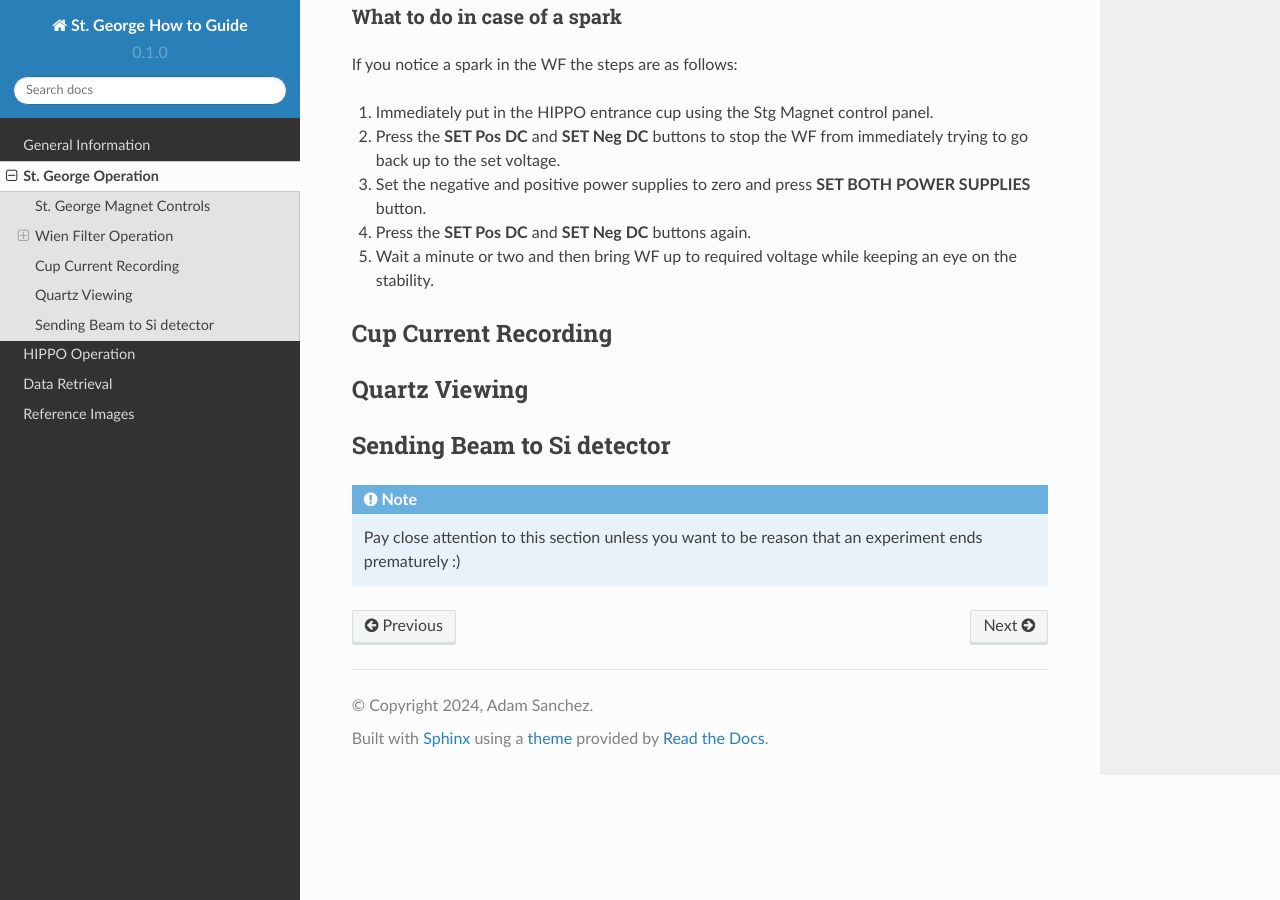
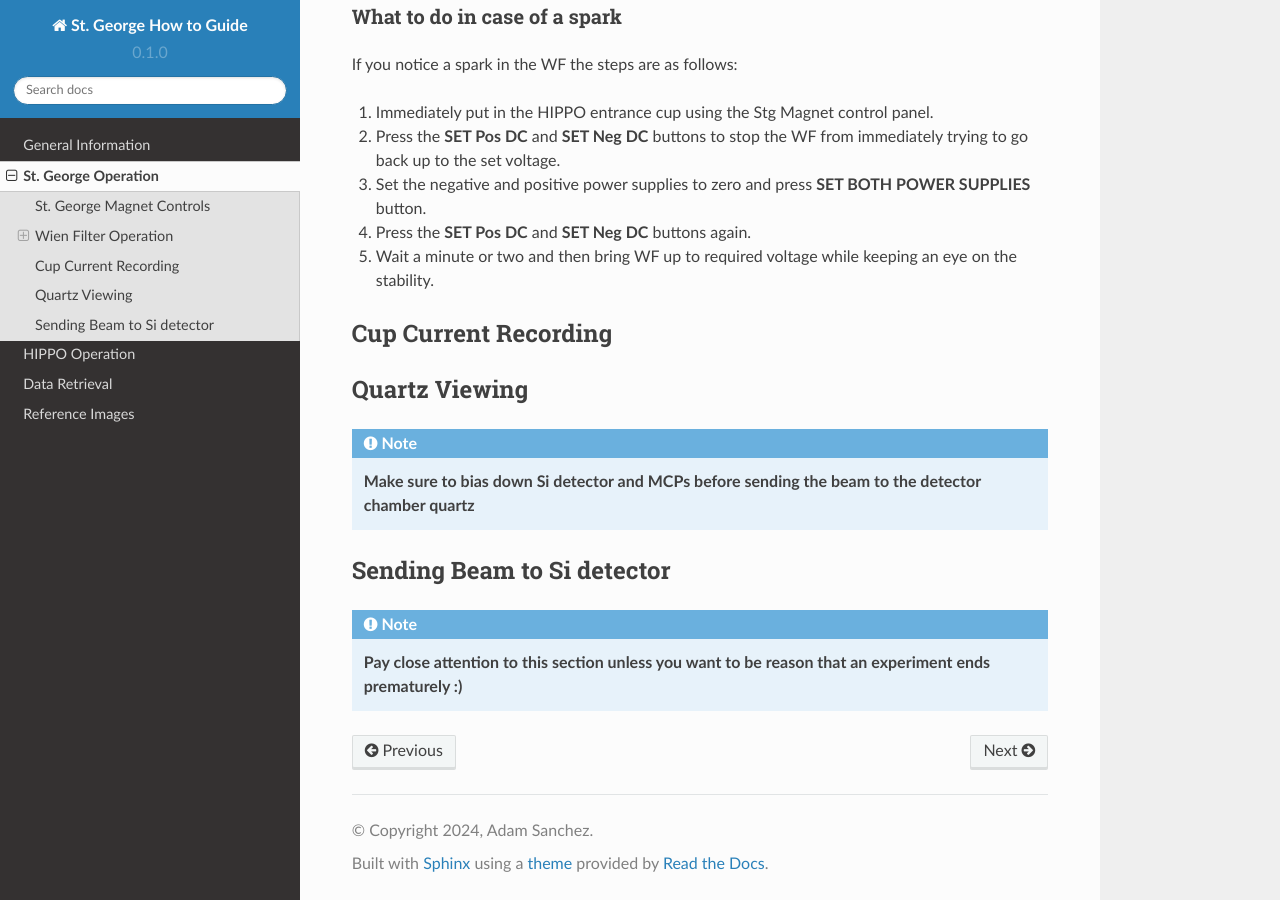
Before and after one commit to asanch25/StG-How-To, a Sphinx documentation site: the page built from docs/source/stgoperation.rst, in a window 1280 px wide and 900 px high, scrolled down 779 px. Built offline with Sphinx 7.4.7 and the Read the Docs theme 2.0.0, drawn with Linux system fonts in a browser that asks for light colours; pages that are not in the unit, such as notebooks, are missing from menus.

Commit message:
Update stgoperation.rst

```diff
--- a/docs/source/stgoperation.rst
+++ b/docs/source/stgoperation.rst
@@ -52,11 +52,12 @@ Cup Current Recording
 
 Quartz Viewing
 ---------------------
+.. note::
 
-
+   **Make sure to bias down Si detector and MCPs before sending the beam to the detector chamber quartz**
 
 Sending Beam to Si detector
 ---------------------------
 .. note::
 
-   Pay close attention to this section unless you want to be reason that an experiment ends prematurely :)
+   **Pay close attention to this section unless you want to be reason that an experiment ends prematurely :)**
```
